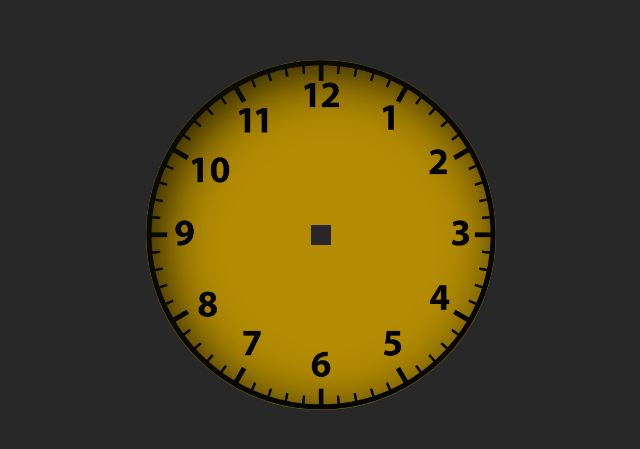
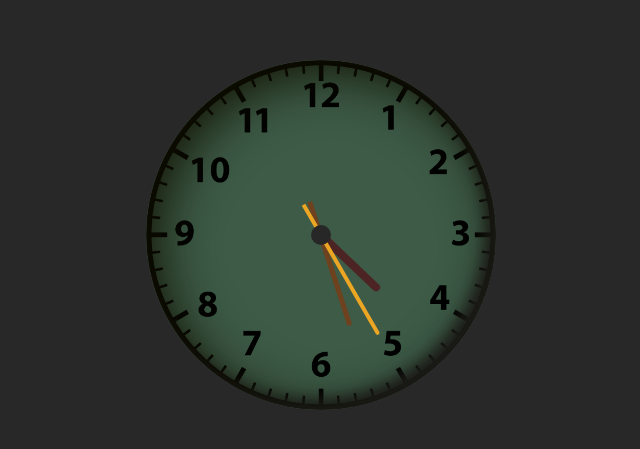
Before and after one commit to HKouhzad1991/hk1991, a plain HTML site: page analoge clock/analog clock.html in a window 1280 px wide. Shown: the part 165-614 px from the top of the page, without its empty margins (319-959 px from the left). Drawn offline with Linux system fonts and the light colour scheme.

Commit message:
analog clock finished

```diff
--- a/analoge clock/analog clock.css
+++ b/analoge clock/analog clock.css
@@ -21,8 +21,8 @@ body {
   background: url(images/pngwing.com\ \(4\).png);
   background-size: cover;
   border-radius: 50%;
-  background-color: rgb(179, 140, 3);
-  box-shadow: inset 10px 10px 55px  #111001;
+  background-color: #3d5b47;
+  box-shadow: inset 10px 10px 55px  #111001,
   inset -10px -10px 15px #202020;
 }
 
@@ -32,5 +32,53 @@ body {
     width: 20px;
     height: 20px;
     background: #272727;
+    border-radius: 50%;
+    z-index: 4;
+}
 
+.clock .hour,
+.clock .min,
+.clock .sec {
+    position: absolute;
+    display: flex;
+    justify-content: center;
 }
+.clock .hour{
+    width: 160px;
+    height: 160px;
+}
+.clock .min{
+    width: 190px;
+    height: 190px;
+}
+.clock .sec{
+    width: 230px;
+    height: 230px;
+}
+.hour::before {
+    content: "";
+    position: absolute;
+    width: 8px;
+    height: 80px;
+    background: #4d2424;
+    z-index: 1;
+    border-radius: 6px 6px 0 0;
+}
+.sec::before {
+    content: '';
+    position: absolute;
+    width: 4px;
+    height: 150px    ;
+    background: #eda624;
+    z-index: 3;
+    border-radius: 6px 6px 0 0;
+}
+.min::before {
+  content: '';
+  position: absolute;
+  width: 5px;
+  height: 130px;
+  border-radius: 6px 6px 0 0;
+  background: #6e421e;
+  z-index: 2;
+}
--- a/analoge clock/analog clock.js
+++ b/analoge clock/analog clock.js
@@ -0,0 +1,17 @@
+let sec = document.querySelector(".sec");
+let min = document.querySelector(".min");
+let hour = document.querySelector(".hour");
+let deg = 6;
+
+setInterval(clockHandler, 1000);
+
+function clockHandler() {
+  let d = new Date();
+  let h = d.getHours() * 30;
+  let m = d.getMinutes() * deg;
+  let s = d.getSeconds() * deg;
+
+  hour.style.transform = `rotateZ(${h+(m/12)}deg)`;
+  sec.style.transform = `rotateZ(${s}deg)`;
+  min.style.transform = `rotateZ(${m}deg)`;
+}
--- /dev/null
+++ b/project4 - Anolog Clock/style/my-style.css
@@ -0,0 +1,81 @@
+* {
+    margin: 0;
+    padding: 0;
+    box-sizing: border-box;
+}
+body {
+    height: 100vh;
+    display: flex;
+    justify-content: center;
+    align-items: center;
+    background: #282828;
+}
+.clock {
+    width: 350px;
+    height: 350px;
+    position: relative;
+    display: flex;
+    justify-content: center;
+    align-items: center;
+    background: url('../images/clock.png');
+    background-size: cover;
+    border-radius: 50%;
+    box-shadow: inset 10px 10px 15px #202020,
+                inset -10px -10px 15px #202020;
+}
+.clock::before {
+    content: "";
+    position: absolute;
+    width: 20px;
+    height: 20px;
+    background: #747474;
+    border-radius: 50%;
+    z-index: 4;
+}
+
+.clock .hour,
+.clock .min,
+.clock .sec {
+    position: absolute;
+    display: flex;
+    justify-content: center;
+}
+.clock .hour{
+    width: 160px;
+    height: 160px;
+}
+.clock .min{
+    width: 190px;
+    height: 190px;
+}
+.clock .sec{
+    width: 230px;
+    height: 230px;
+}
+.hour::before {
+    content: "";
+    position: absolute;
+    width: 8px;
+    height: 80px;
+    background: #ffb510;
+    z-index: 1;
+    border-radius: 6px 6px 0 0;
+}
+.min::before {
+    content: "";
+    position: absolute;
+    width: 4px;
+    height: 90px;
+    background: #fd03be;
+    z-index: 2;
+    border-radius: 6px 6px 0 0;
+}
+.sec::before {
+    content: "";
+    position: absolute;
+    width: 2px;
+    height:150px;
+    background: #17fb02;
+    z-index: 3;
+    border-radius: 6px 6px 0 0;
+}
```
Also changed, not shown: project4 - Anolog Clock/index.html (added, +20 -0 lines), project4 - Anolog Clock/js/javascript.js (added, +50 -0 lines), project4 - Anolog Clock/images/clock.png (added).
